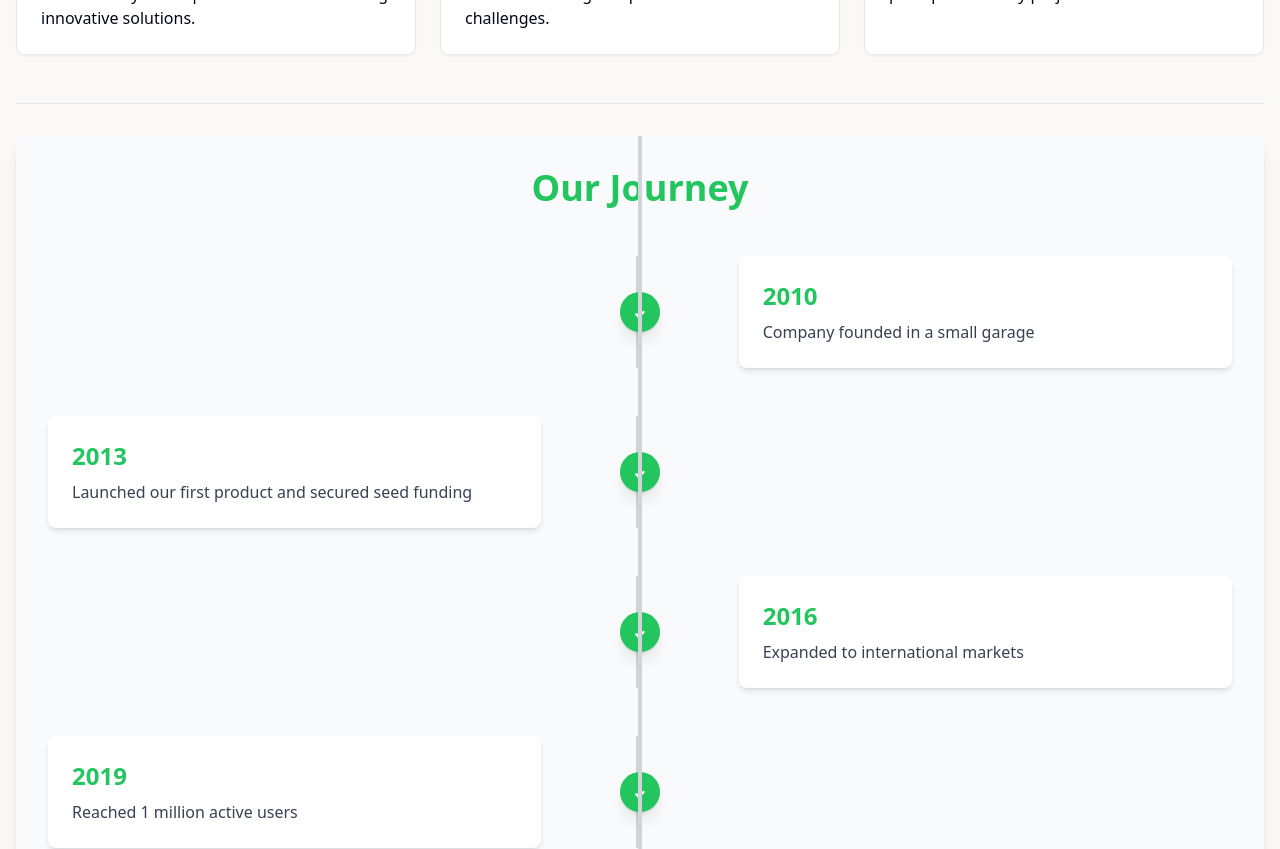
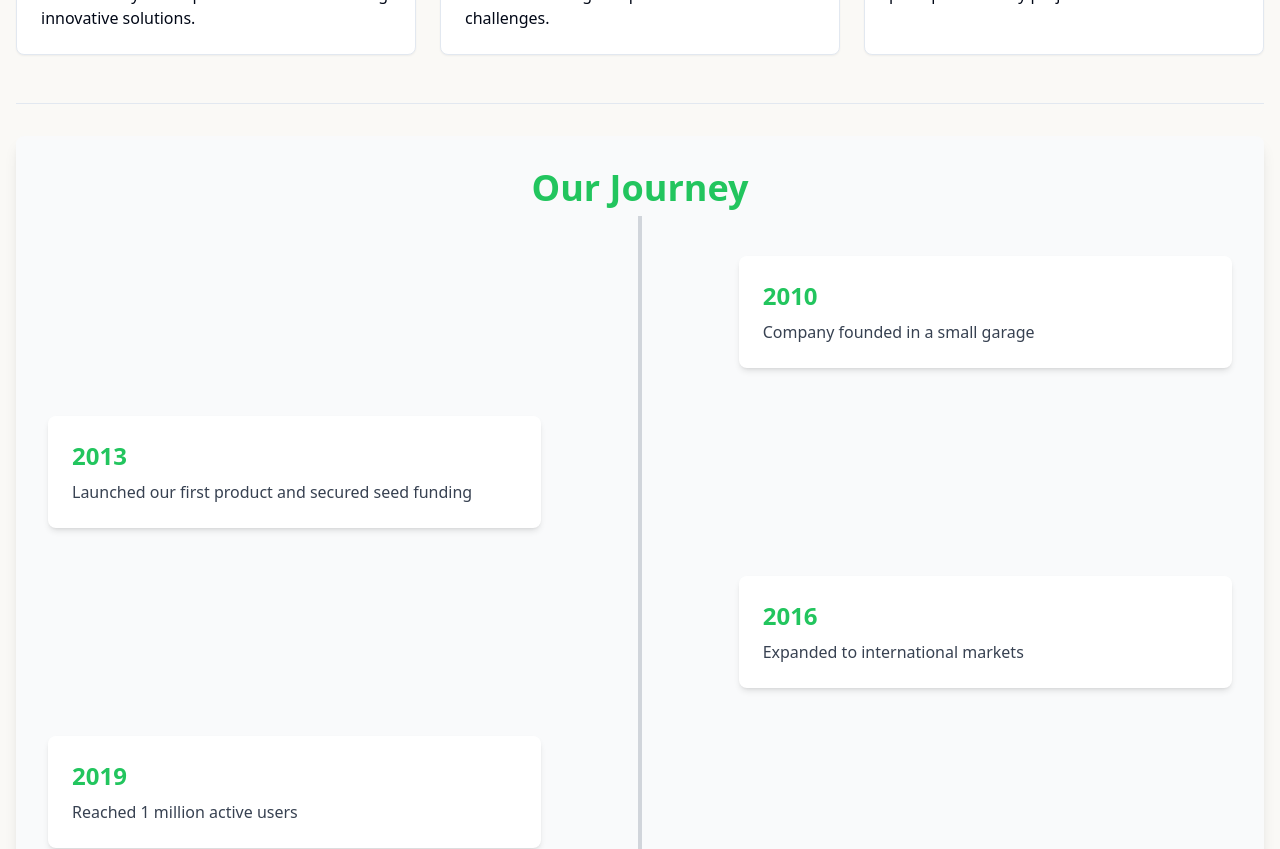
Before and after one commit to sojib076/Bike_Rental_frontEnd, a React (Vite) app: page /about in a window 1280 px wide. Shown: the part 1640-2489 px from the top of the page. Built offline with nearby package versions, Linux system fonts and the light colour scheme.

Commit message:
Finished

```diff
--- a/src/Pages/About.tsx
+++ b/src/Pages/About.tsx
@@ -120,8 +120,8 @@ export default function AboutUs() {
       <Separator className="my-8" />
 
       {/* History & Milestones */}
-      <section className="mb-16 relative bg-gray-50 dark:bg-gray-900 p-8 rounded-lg shadow-lg">
-  <h2 className="text-4xl font-extrabold mb-12 text-center text-green-500">Our Journey</h2>
+      <section className="mb-16  bg-gray-50 dark:bg-gray-900 p-8 rounded-lg shadow-lg relative">
+  <h2 className="text-4xl font-extrabold mb-12 text-center text-green-500 z-20">Our Journey</h2>
 
   <div className="relative">
     {milestones.map((milestone, index) => (
@@ -136,26 +136,19 @@ export default function AboutUs() {
           <p className="mt-2 text-gray-700 dark:text-gray-300">{milestone.event}</p>
         </div>
         <div className="lg:w-2/12 flex justify-center items-center relative z-20">
-          <div className="flex items-center justify-center w-10 h-10 bg-green-500 rounded-full shadow-lg">
-            <svg
-              className="w-6 h-6 text-white"
-              fill="currentColor"
-              viewBox="0 0 20 20"
-              xmlns="http://www.w3.org/2000/svg"
-            >
-              <path fillRule="evenodd" d="M12.293 9.293a1 1 0 011.414 1.414l-4 4a1 1 0 01-1.414 0l-2-2a1 1 0 111.414-1.414L9 12.586l3.293-3.293z" clipRule="evenodd" />
-            </svg>
-          </div>
-          {index !== milestones.length - 1 && (
-            <div className="absolute h-full w-1 bg-gray-300 dark:bg-gray-600 z-0"></div>
-          )}
+
+
         </div>
-        <div className="absolute left-1/2 transform -translate-x-1/2 lg:translate-x-0 lg:left-auto lg:right-1/2 h-full w-1 bg-gray-300 dark:bg-gray-600 z-0"></div>
+
       </div>
     ))}
   </div>
 
-  <div className="absolute top-0 left-1/2 transform -translate-x-1/2 h-full w-1 bg-gray-300 dark:bg-gray-600 z-0"></div>
+  <div className="absolute top-20 left-1/2 transform
+  lg:block hidden
+   -translate-x-1/2 h-[90%] w-1 bg-gray-300 dark:bg-gray-600 z-10
+
+   "></div>
 </section>
 
 
--- a/src/Pages/BikeDetails.tsx
+++ b/src/Pages/BikeDetails.tsx
@@ -26,8 +26,7 @@ const BikeDetails = () => {
   const loaderData = useLoaderData() as any;
   const bike = loaderData.data as BikeDetailsType;
   const { auth } = useAppSelector((state) => state.userAuth);
-
-  const [createRental] = useCreateRentalMutation();
+  const [createRental,{isLoading}] = useCreateRentalMutation();
 
   const handleRentNow = async (startTime: string) => {
     try {
@@ -101,7 +100,9 @@ const BikeDetails = () => {
             <div className="flex gap-4">
               {bike.isAvailable && auth ?(
 
-                  <Button size="lg" onClick={() => setIsModalOpen(true)}>
+                  <Button size="lg" onClick={() => setIsModalOpen(true)}
+                  disabled={isLoading}
+                  >
                     Rent Now
                   </Button>
 
@@ -133,6 +134,7 @@ const BikeDetails = () => {
         isOpen={isModalOpen}
         onClose={() => setIsModalOpen(false)}
         onConfirm={handleRentNow}
+        isLoading={isLoading}
       />
     </div>
   );
--- a/src/Pages/CustomModal.tsx
+++ b/src/Pages/CustomModal.tsx
@@ -1,15 +1,18 @@
 import React, { useState } from "react";
+import { toast } from "sonner";
 
 type CustomModalProps = {
   isOpen: boolean;
   onClose: () => void;
   onConfirm: (startTime: string) => void;
+  isLoading: boolean;
 };
 
 const CustomModal: React.FC<CustomModalProps> = ({
   isOpen,
   onClose,
   onConfirm,
+  isLoading,
 }) => {
   const [startTime, setStartTime] = useState("");
 
@@ -19,7 +22,7 @@ const CustomModal: React.FC<CustomModalProps> = ({
     if (startTime) {
       onConfirm(startTime);
     } else {
-      alert("Please select a start time.");
+      toast.error("Please select a start time");
     }
   };
 
@@ -56,7 +59,9 @@ const CustomModal: React.FC<CustomModalProps> = ({
             onClick={handleConfirm}
             className="px-4 py-2 bg-green-600 text-white rounded hover:bg-green-700"
           >
-            Pay Tk 100 to Book
+            {
+              isLoading ? 'Processing...' : 'Pay Tk 100 to Book'
+            }
           </button>
         </div>
       </div>
--- a/src/Pages/User/Checkout.tsx
+++ b/src/Pages/User/Checkout.tsx
@@ -89,11 +89,16 @@ const handlePay = async (paymentId: string, totalCost: number,) => {
 
         </CardContent>
         <CardFooter>
-          <Button className="w-full" size="lg"           onClick={() => handlePay(transid, total)}>
+          <Button className="w-full" size="lg"
+
+            disabled={isLoading}
+          onClick={() => handlePay(transid, total)}>
             <CreditCard className="w-4 h-4 mr-2"
 
             />
-            Pay Now $
+        {
+          isLoading ? 'Processing...' : 'Pay Now'
+        }
           </Button>
         </CardFooter>
       </Card>
```
